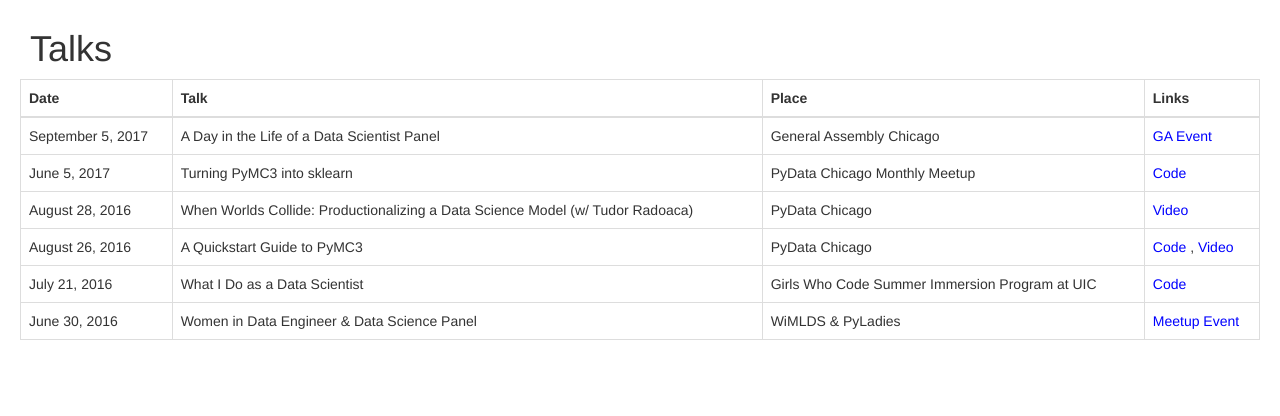
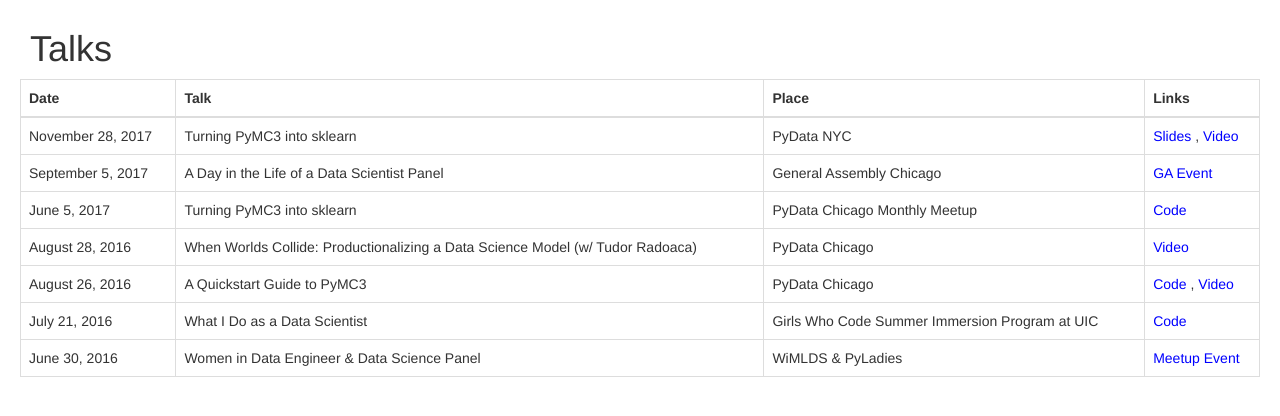
Before and after one commit to parsing-science/parsing-science-flask, a Flask app: page /talks/ in a window 1280 px wide. Shown: the part 111-527 px from the top of the page. Run offline with Flask 2, Linux system fonts and the light colour scheme; some libraries are stand-ins or nearby versions.

Commit message:
Add new talk

```diff
--- a/parsing_science/templates/core/about.html
+++ b/parsing_science/templates/core/about.html
@@ -8,10 +8,10 @@
         <h1>About Me </h1>
         <p>
         I'm Nicole, a Data Scientist. <br> <br>
-        Currently, I'm on the data science team at ShopRunner. In my first month, I've been building a data pipeline in AWS and experimenting with doc2vec.<br><br>
+        Currently, I'm on the data science team at ShopRunner. One of my projects is matching products with a custom tokenizer. I also spend time working with PySpark. <br><br>
         I have a PhD in Physics from Berkeley; my research focused on computational neuroscience. After grad school, I spent time at the Exploratorium and doing QA/Tech Support at Automatic. <br> <br>
         I then moved to Chicago and worked at the Center for Elementary Math and Science Education at the University of Chicago. I developed online interactive math activities and worked on a data analysis tool. <br><br>
-        I started my data science career at Shiftgig. I spent all day playing with fun tools like Jupyter notebooks, pandas, scikitlearn, and pymc3. <br><br>
+        I started my data science career at Shiftgig. I spent all day playing with fun tools like Jupyter notebooks, pandas, scikitlearn, and PyMC3. <br><br>
         I also teach for Girls Who Code and like to go to PyLadies and PyData Chicago meetups.
         </p>
     </div>
--- a/parsing_science/templates/core/contact.html
+++ b/parsing_science/templates/core/contact.html
@@ -1,7 +1,7 @@
 {% extends "layout.html" %}
 {% block content %}
   <div class="contact">
-    <h1> Contact </h2>
+    <h1>Contact </h1>
     <h2>Email: nicole AT parsingscience.com </h2><br>
     <h2>Code: <a href="https://github.com/parsing-science" target="_blank" style="color:#53B3CB"> Github </a> </h2><br>
     <h2>Twitter: <a href="https://twitter.com/parsing_science" target="_blank" style="color:#53B3CB"> @parsing_science </a></h2>
--- a/parsing_science/templates/core/talks.html
+++ b/parsing_science/templates/core/talks.html
@@ -14,6 +14,12 @@
           </tr>
         </thead>
         <tbody>
+          <tr>
+            <td>November 28, 2017</td>
+            <td>Turning PyMC3 into sklearn</td>
+            <td>PyData NYC</td>
+            <td><a href="https://github.com/parsing-science/pydata_nyc_nov_2017" target="_blank"> Slides </a>, <a href="https://www.youtube.com/watch?v=zGRnirbHWJ8" target="_blank"> Video </a></td>
+          </tr>
           <tr>
             <td>September 5, 2017</td>
             <td>A Day in the Life of a Data Scientist Panel</td>
```
